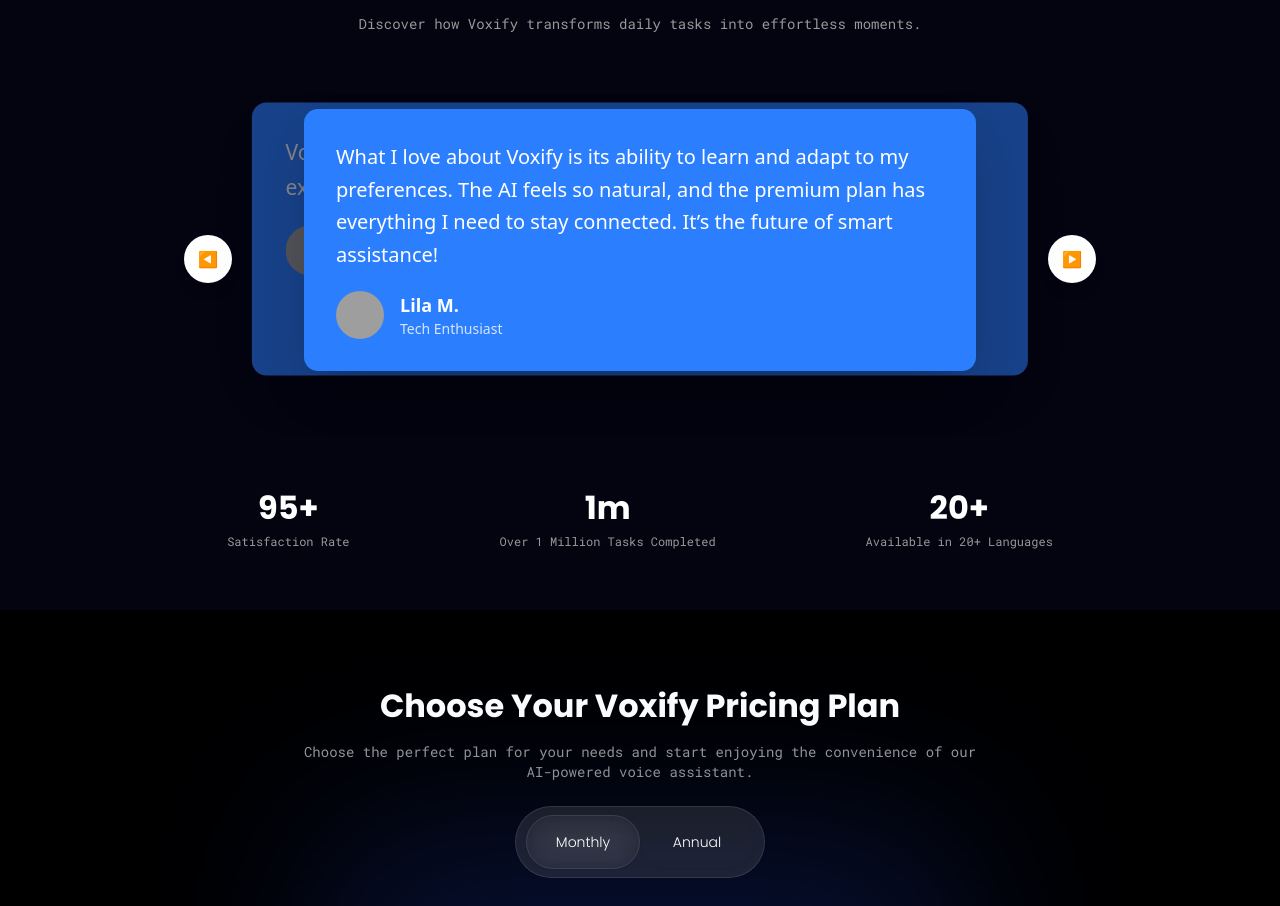
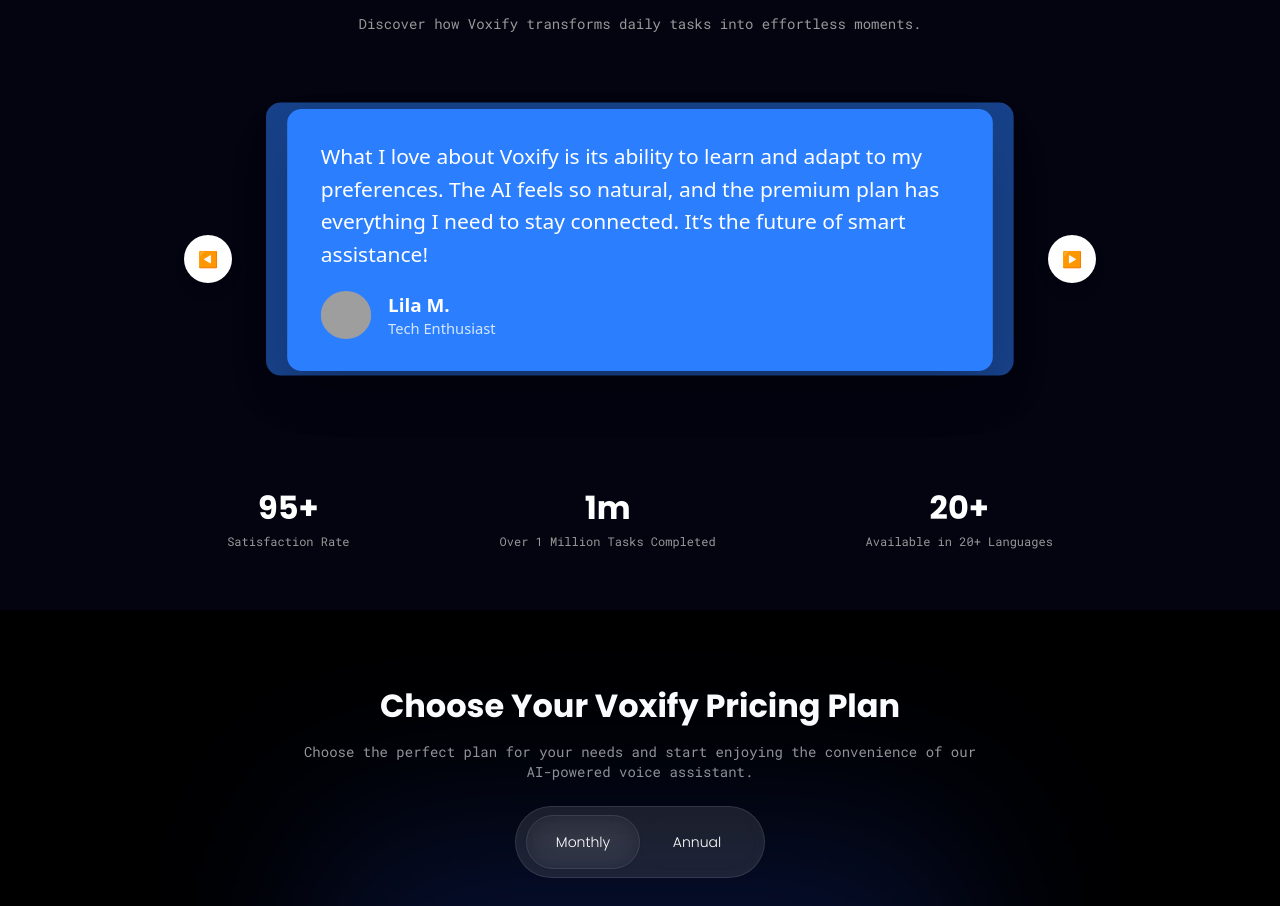
Before and after one commit to daviddozie/voxify, a Next.js app: page / in a window 1280 px wide. Shown: the part 3893-4799 px from the top of the page. Built offline with nearby package versions, Linux system fonts and the light colour scheme; grey boxes are pictures that could not be loaded.

Commit message:
added animation to slide

```diff
--- a/src/components/slide.tsx
+++ b/src/components/slide.tsx
@@ -58,15 +58,15 @@
             <motion.div
               key={index}
               initial={{ opacity: isActive ? 1 : 0.6, scale: isActive ? 1 : 1.05 }}
-              animate={{ opacity: isActive ? 1 : 0.5, scale: isActive ? 1 : 1.05 }}
+              animate={{ opacity: isActive ? 1 : 0.5, scaleX: isActive ? 1.05 : 1 }}
               exit={{ opacity: 0, scale: 0.8 }}
               transition={{ duration: 0.5, ease: "easeInOut" }}
               className={`absolute top-0 left-1/2 -translate-x-1/2 mx-auto p-8 text-white bg-blue-500 rounded-xl shadow-2xl transition-all ${
-                isActive ? "z-20 w-[100%]" : isNext ? "z-10 w-[110%] opacity-70" : "z-0 hidden"
+                isActive ? "z-20 w-[100%]" : isNext ? "z-10 w-[106%] opacity-70" : "z-0 hidden"
               }`}
               style={{
                 transform: isNext ? "translateY(10px)" : "translateY(0px)",
-                minHeight: "260px",
+                minHeight: isActive ? "260px" : "260px",
               }}
             >
               <p className="text-xl leading-relaxed">{testimonial.text}</p>
```
